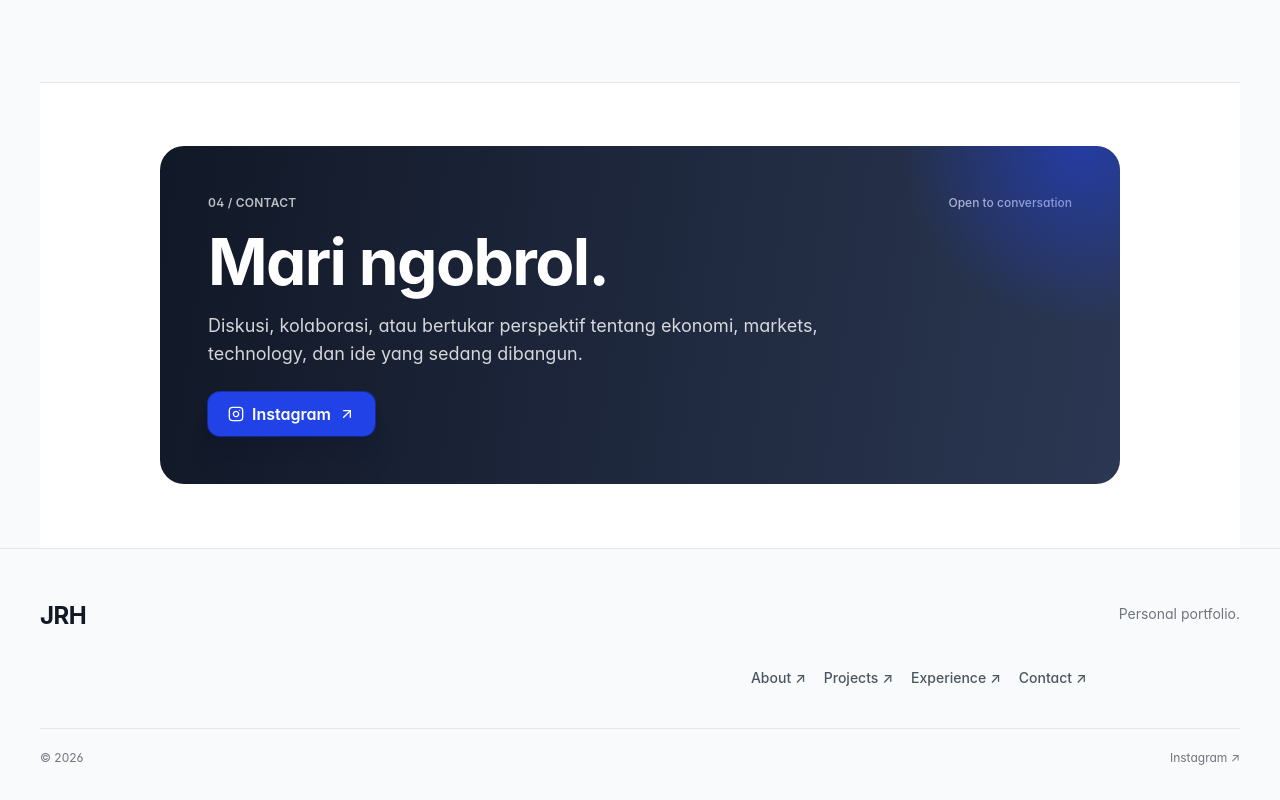
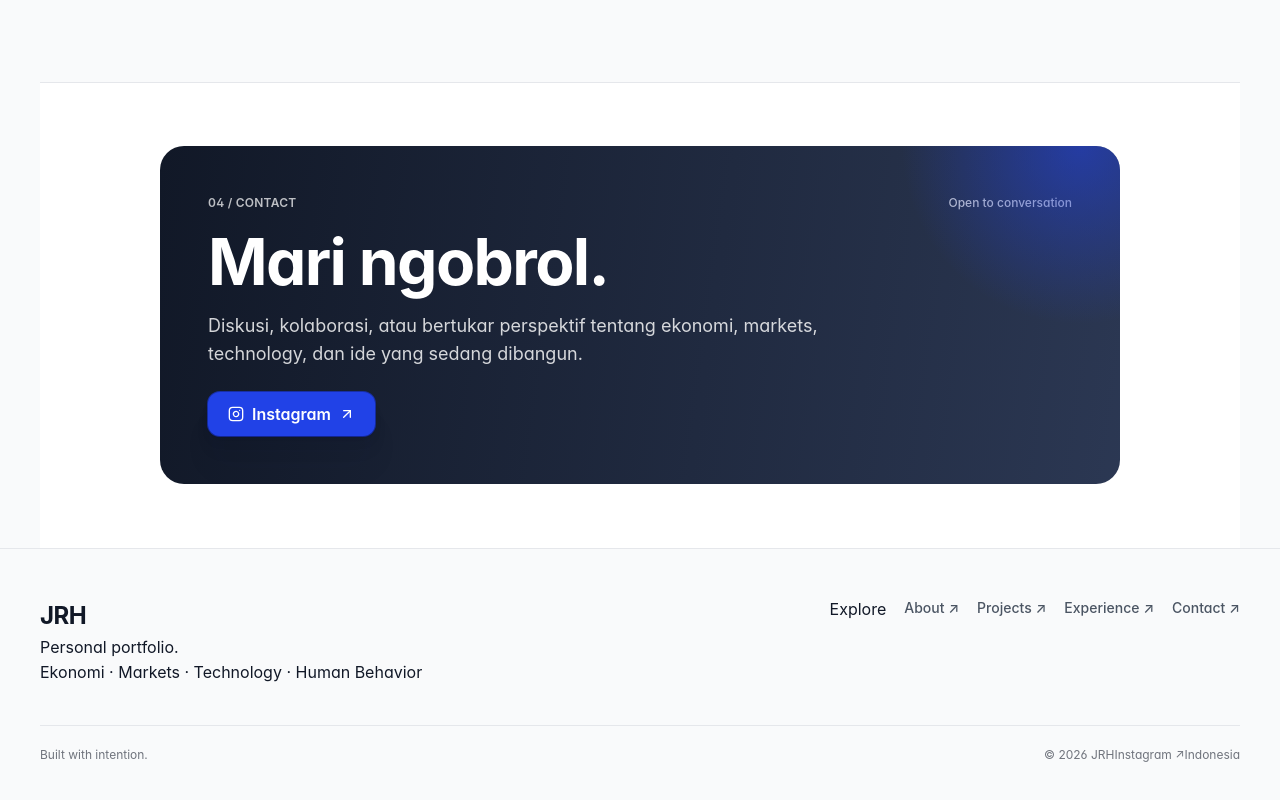
Before and after one commit to LionerHakim/JRHs, a React (Vite) app: page / in a window 1280 px wide. Shown: the part 3042-3842 px from the top of the page. Built offline with nearby package versions, Linux system fonts and the light colour scheme.

Commit message:
refine footer into Arcade editorial navigation

```diff
--- a/src/App.tsx
+++ b/src/App.tsx
@@ -26,18 +26,41 @@ export default function App() {
         <RekamJejak />
         <Contact />
       </main>
+
       <footer className="site-footer">
         <div className="footer-inner">
           <div className="footer-main">
-            <div className="footer-brand" aria-label="JRH">JRH</div>
-            <p className="footer-copy">Personal portfolio.</p>
+            <div className="footer-identity">
+              <div className="footer-brand" aria-label="JRH">JRH</div>
+              <p className="footer-tagline">Personal portfolio.</p>
+              <p className="footer-focus">
+                Ekonomi · Markets · Technology · Human Behavior
+              </p>
+            </div>
+
             <nav className="footer-nav" aria-label="Navigasi footer">
-              {footerLinks.map(([label, href]) => <a key={href} href={href}>{label} <span aria-hidden="true">↗</span></a>)}
+              <span className="footer-nav-label">Explore</span>
+              {footerLinks.map(([label, href]) => (
+                <a key={href} href={href}>
+                  {label} <span aria-hidden="true">↗</span>
+                </a>
+              ))}
             </nav>
           </div>
+
           <div className="footer-bottom">
-            <span>© 2026</span>
-            <a href="https://instagram.com/jefrirh_" target="_blank" rel="noopener noreferrer">Instagram ↗</a>
+            <span>Built with intention.</span>
+            <div className="footer-meta">
+              <span>© 2026 JRH</span>
+              <a
+                href="https://instagram.com/jefrirh_"
+                target="_blank"
+                rel="noopener noreferrer"
+              >
+                Instagram ↗
+              </a>
+              <span>Indonesia</span>
+            </div>
           </div>
         </div>
       </footer>
```
